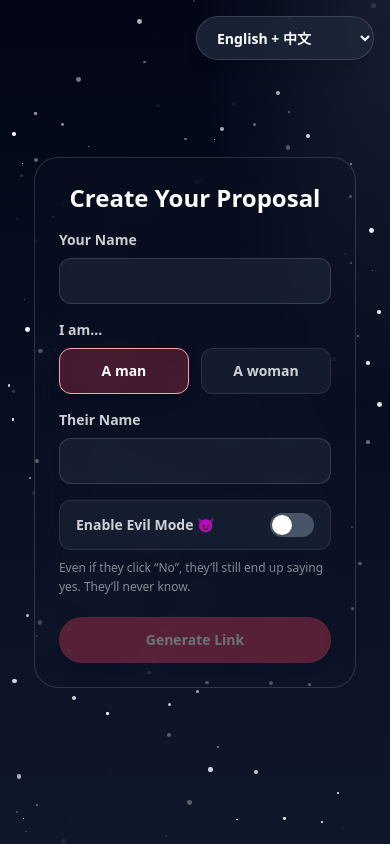
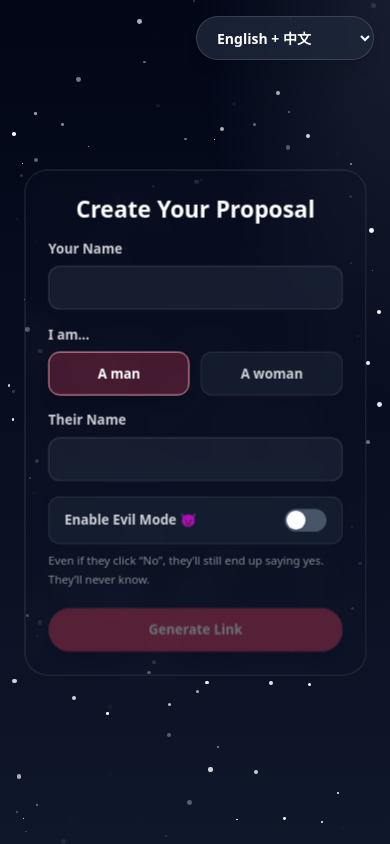
Before and after one commit to StevenX-SG/Confession, a React (Vite) app: page / in a window 390 px wide. Built offline with nearby package versions, Linux system fonts and the light colour scheme.

Commit message:
fix: scale creation screen to fit on small phones (iPhone SE)

```diff
--- a/src/components/CreationScreen.tsx
+++ b/src/components/CreationScreen.tsx
@@ -2,6 +2,7 @@
 import { useCallback, useEffect, useMemo, useRef, useState } from "react";
 import StarfieldCanvas from "./StarfieldCanvas";
 import GlassCard from "./GlassCard";
+import FitToScreen from "./FitToScreen";
 import { translations, chromeLang, LANGUAGE_OPTIONS, type DisplayMode } from "../i18n";
 import { buildProposalUrl, validateName } from "../utils/urlParams";
 
@@ -173,14 +174,12 @@ export default function CreationScreen({ mode, onModeChange }: CreationScreenPro
         <LanguageSelect mode={mode} onChange={onModeChange} />
       </nav>
 
-      {/* Scroll container: centers the card when it fits the viewport and
-          becomes scrollable (without clipping the top) when the content is
-          taller than the screen — e.g. once the generated link appears, or on
-          short/zoomed windows. Body-level overflow is hidden globally, so this
-          view manages its own vertical scroll instead of relying on the page. */}
-      <div className="relative z-20 h-screen overflow-y-auto overscroll-contain">
-        <div className="flex min-h-full flex-col items-center justify-center px-4 py-8">
-          <GlassCard>
+      {/* Fit-to-screen: the card scales down (never up) so the whole form —
+          including the generated link + Copy button — stays centered and fully
+          visible without scrolling, even on small phones (e.g. iPhone SE) and
+          zoomed-in windows. */}
+      <FitToScreen className="relative z-20">
+          <GlassCard className="!w-[min(92vw,560px)]">
           <h1 className="text-2xl md:text-3xl font-bold text-white mb-4 text-center">
             {t.creationTitle}
           </h1>
@@ -325,8 +324,7 @@ export default function CreationScreen({ mode, onModeChange }: CreationScreenPro
             </div>
           )}
           </GlassCard>
-        </div>
-      </div>
+      </FitToScreen>
     </div>
   );
 }
```
